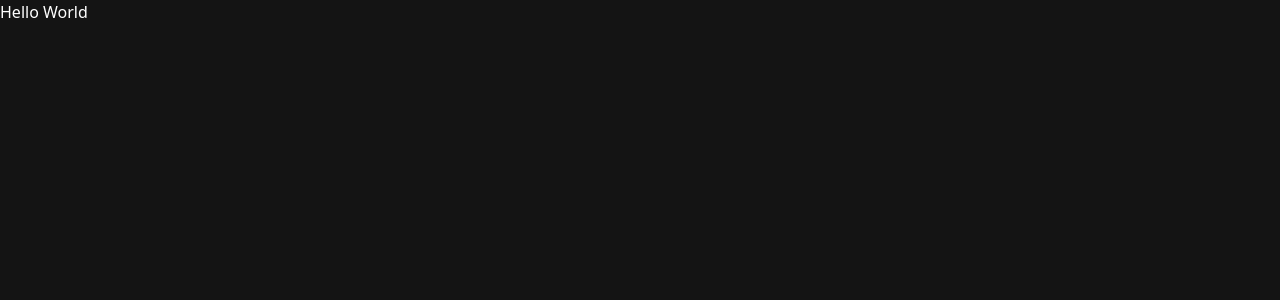
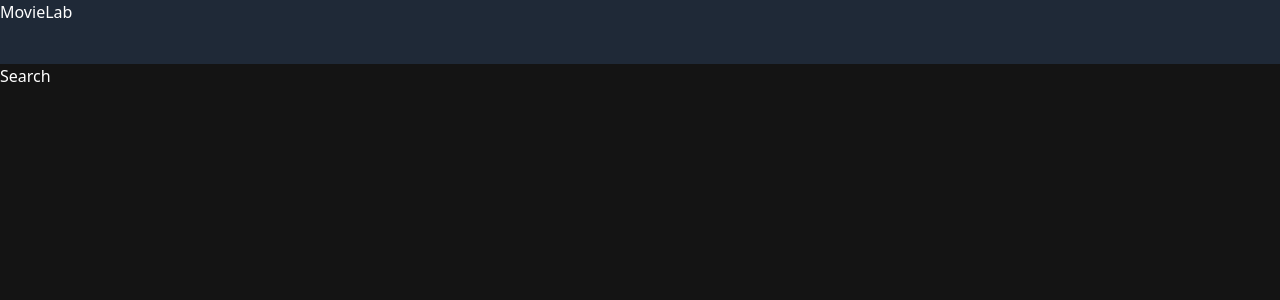
Before and after one commit to andersonDias89/movies-lib, a React (Vite) app: page /search in a window 1280 px wide. Shown: the top 300 px of the page. Built offline with nearby package versions, Linux system fonts and the light colour scheme.

Commit message:
feat: criando componente navbar e importando no app

```diff
--- a/src/App.jsx
+++ b/src/App.jsx
@@ -1,7 +1,11 @@
+import { Outlet } from "react-router-dom"
+import { Navbar } from "./components/Navbar"
+
 function App() {
   return (
     <div>
-      Hello World
+      <Navbar/>
+      <Outlet/>
     </div>
   )
 }
--- /dev/null
+++ b/src/components/Navbar.jsx
@@ -0,0 +1,9 @@
+import { Link } from "react-router-dom";
+
+export function Navbar() {
+    return (
+        <div className="w-full h-16 bg-gray-800">
+            <Link to="/">MovieLab</Link>
+        </div>
+    )
+}
```
